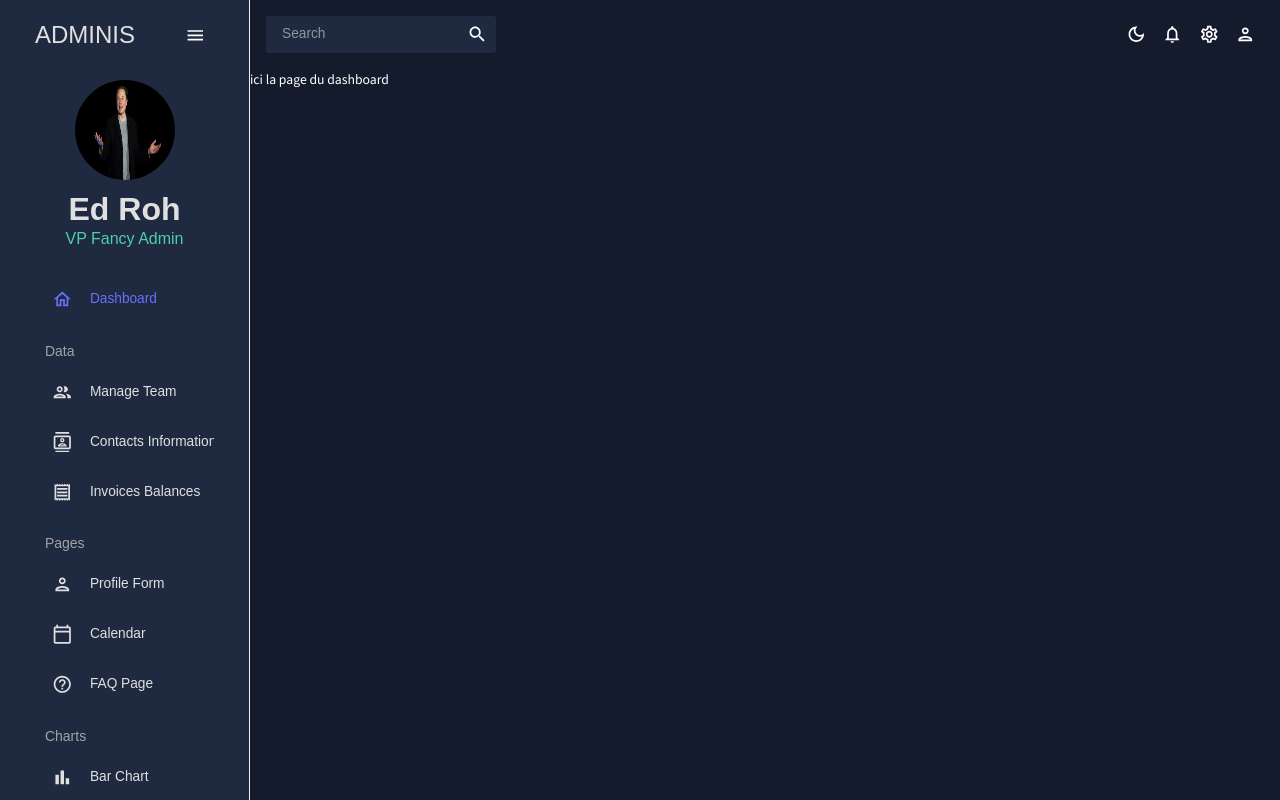
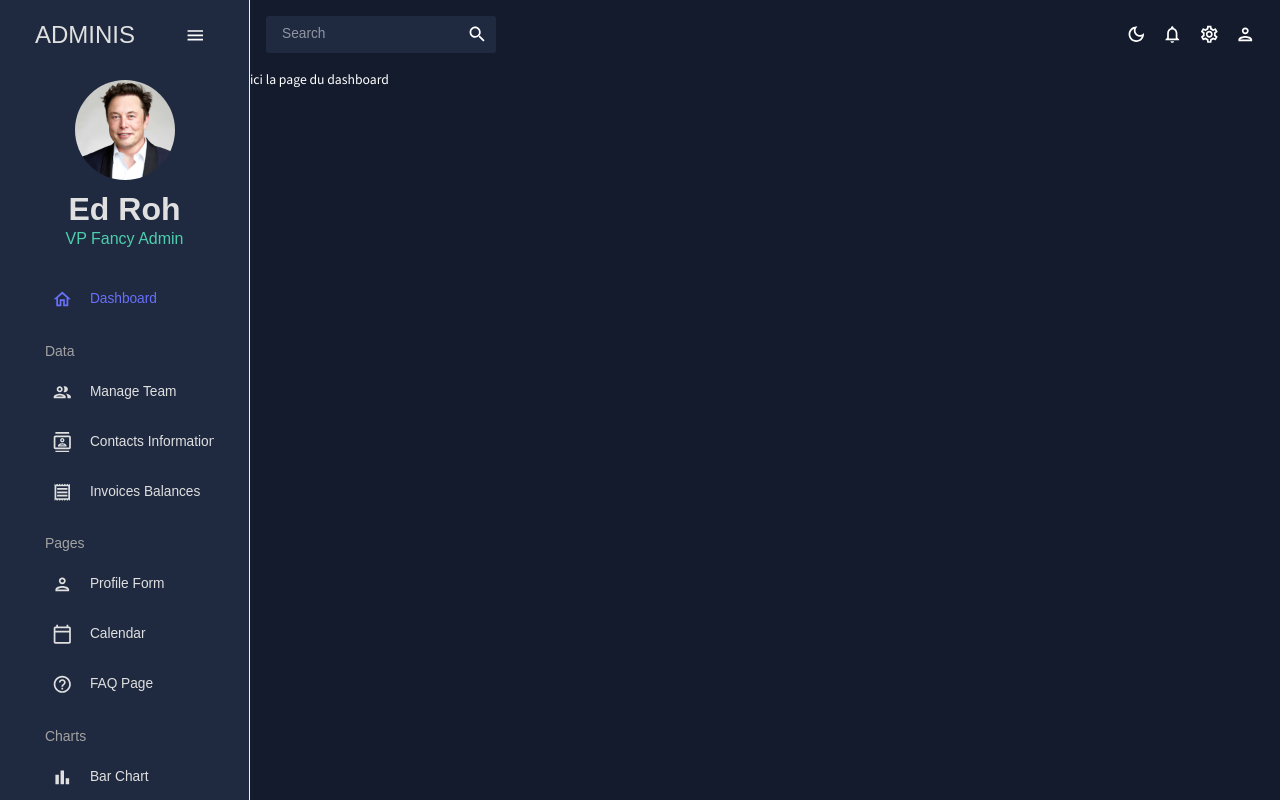
Before and after one commit to Coucodeur/react-dashboard, a React (Create React App) app: page / in a window 1280 px wide. Built offline with nearby package versions, Linux system fonts and the light colour scheme.

Commit message:
upadte profile picture

```diff
--- a/src/scenes/global/AdminSidebar.jsx
+++ b/src/scenes/global/AdminSidebar.jsx
@@ -102,7 +102,7 @@ const AdminSidebar = () => {
                   alt="profile-user"
                   width="100px"
                   height="100px"
-                  src={`../../assets/0702499771110-web-tete.jpg`}
+                  src={`../../assets/d9a1058910_50163142_elon-musk1.jpg`}
                   style={{ cursor: 'pointer', borderRadius: '50%' }}
                 />
               </Box>
```
Also changed, not shown: public/assets/d9a1058910_50163142_elon-musk1.jpg (added).
